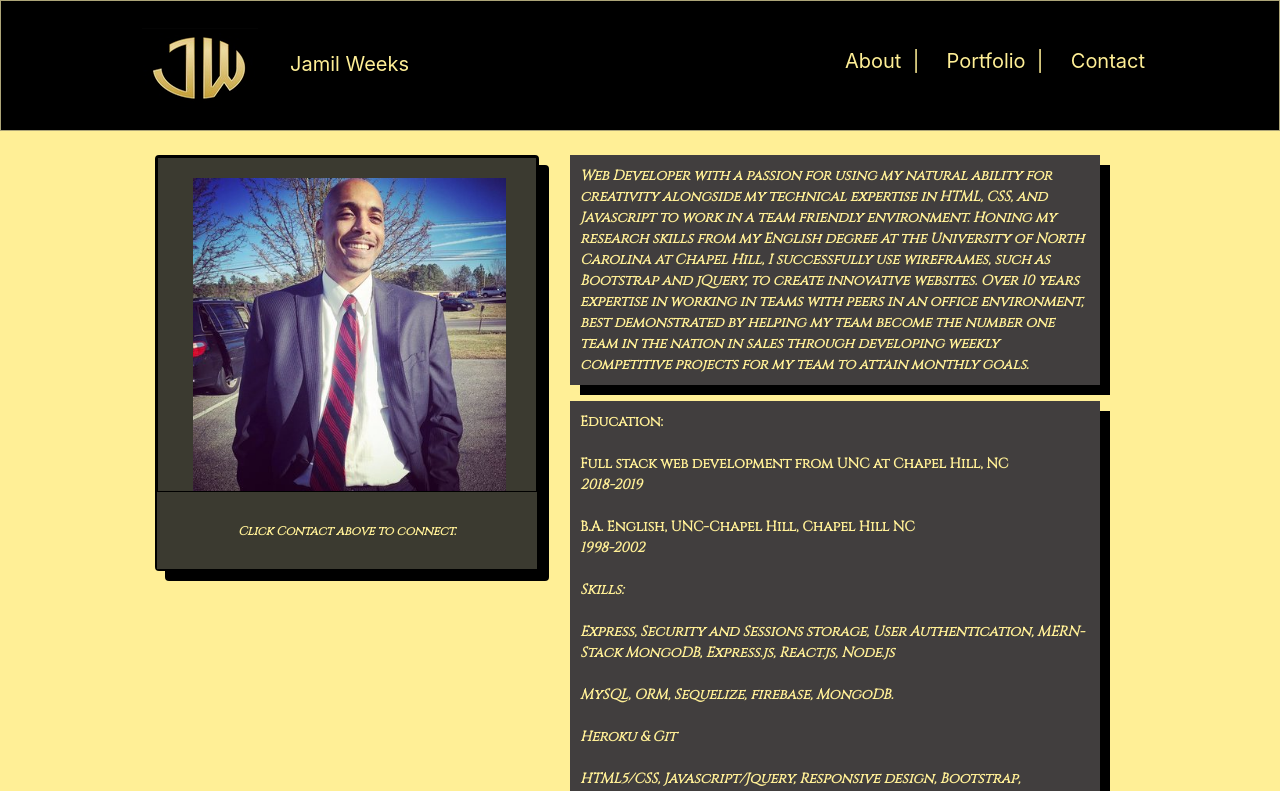
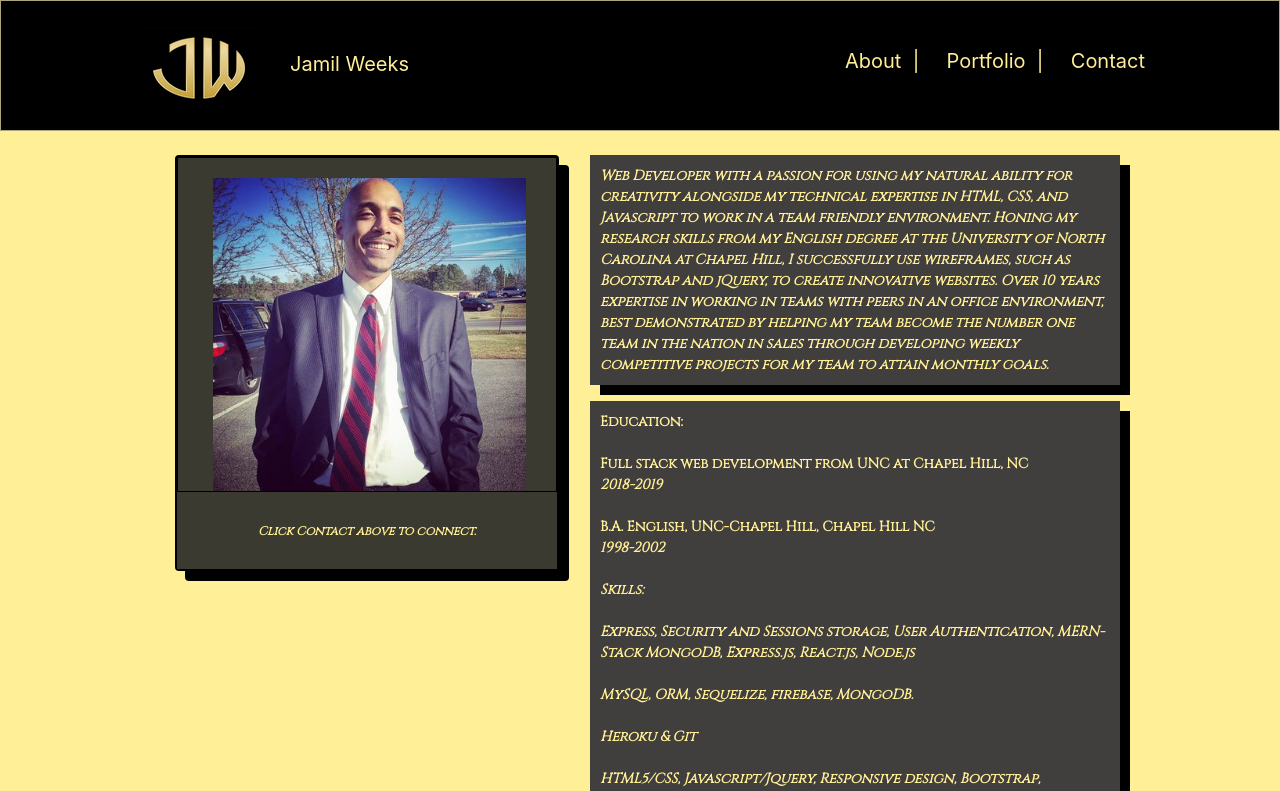
Before and after one commit to JamilW/Portfolio, a React (Create React App) app in the folder client/: page / in a window 1280 px wide. Shown: the top 791 px of the page. Built offline with nearby package versions, Linux system fonts and the light colour scheme.

Commit message:
completed styling

```diff
--- a/client/src/pages/About/About.js
+++ b/client/src/pages/About/About.js
@@ -7,7 +7,7 @@
   return (
       <div className="container aheight">
         <div className="row">
-          <div className="col-12 col-sm-12 col-md-5 col-lg-3 col-xl-3">
+          <div className="col-12 col-sm-12 col-md-5 col-lg-3 col-xl-3" style={{marginLeft: "20px"}}>
             {/* <div class="card" style="width: 18rem;">
               <Link />
                 <img src={jw} class="card-img-top" alt="Jamil Weeks" style={{fontSize:"12px", backgroundColor: "#3b3a30", color:"white"}}>
--- a/client/src/pages/Portfolio/portfolio.css
+++ b/client/src/pages/Portfolio/portfolio.css
@@ -5,7 +5,7 @@
 
 #apps    {
     padding-left: 40px;
-    margin-left: 20px;
+    margin-left: 30px;
     margin-bottom: 20px;
 }
 
```
